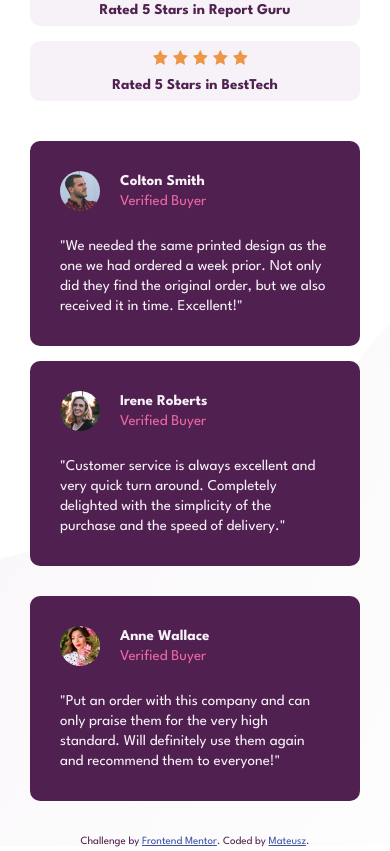
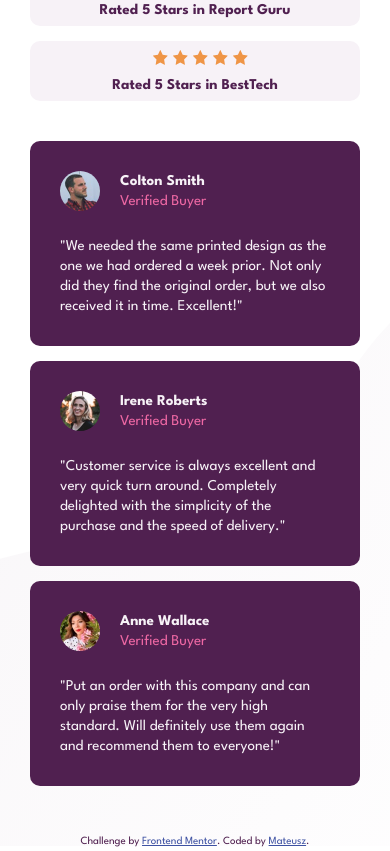
Before and after one commit to matsta92/social-proof-section, a plain HTML site: page index.html in a window 390 px wide. Shown: the part 414-1265 px from the top of the page. Drawn offline with Linux system fonts and the light colour scheme.

Commit message:
correcttion margin opinion box

```diff
--- a/sass/style.sass
+++ b/sass/style.sass
@@ -37,9 +37,6 @@ body
     line-height: 20px
     color: $dark-grayish-magenta
 
-.social-proof-opinions
-    display: flex
-
 .social-proof-rating
     display: flex
     flex-direction: column
@@ -74,6 +71,7 @@ body
     margin-left: 160px
 
 .social-proof-opinions
+    display: flex
     margin-top: 60px
     display: flex
     justify-content: space-between
@@ -201,6 +199,8 @@ body
         height: 260px
         padding: 30px
 
+
+
     .attribution
         position: static
         margin: 5px 0
@@ -259,6 +259,13 @@ body
         width: 100%
         height: auto
         padding: 30px
+        margin-bottom: 15px
+
+    .social-proof-opinion.opinion-2
+        margin-top: 0px
+
+    .social-proof-opinion.opinion-3
+        margin-top: 0px
 
     .bg-pattern-desktop
         display: none
```
Also changed, not shown: css/style.css, 1 other file.
